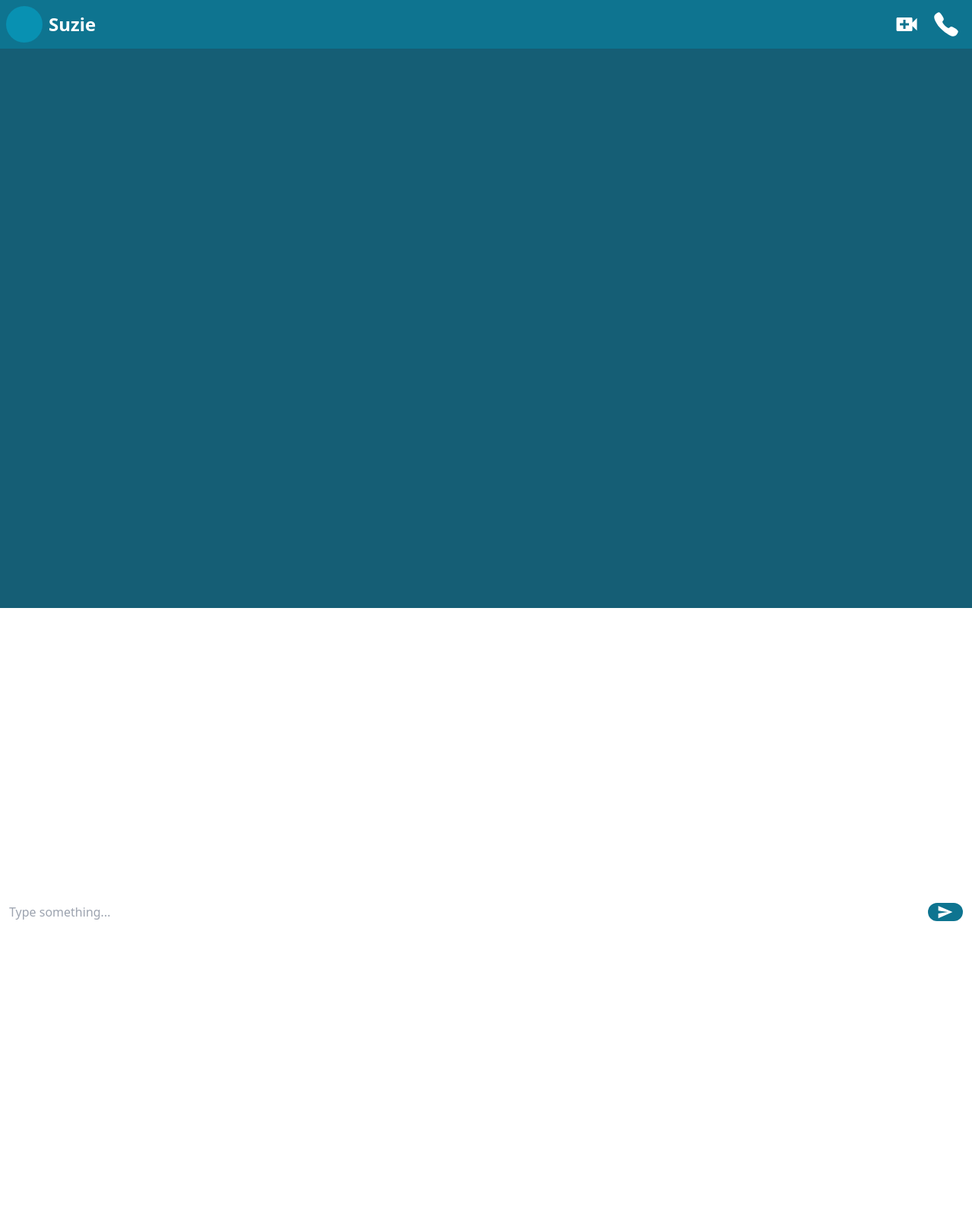
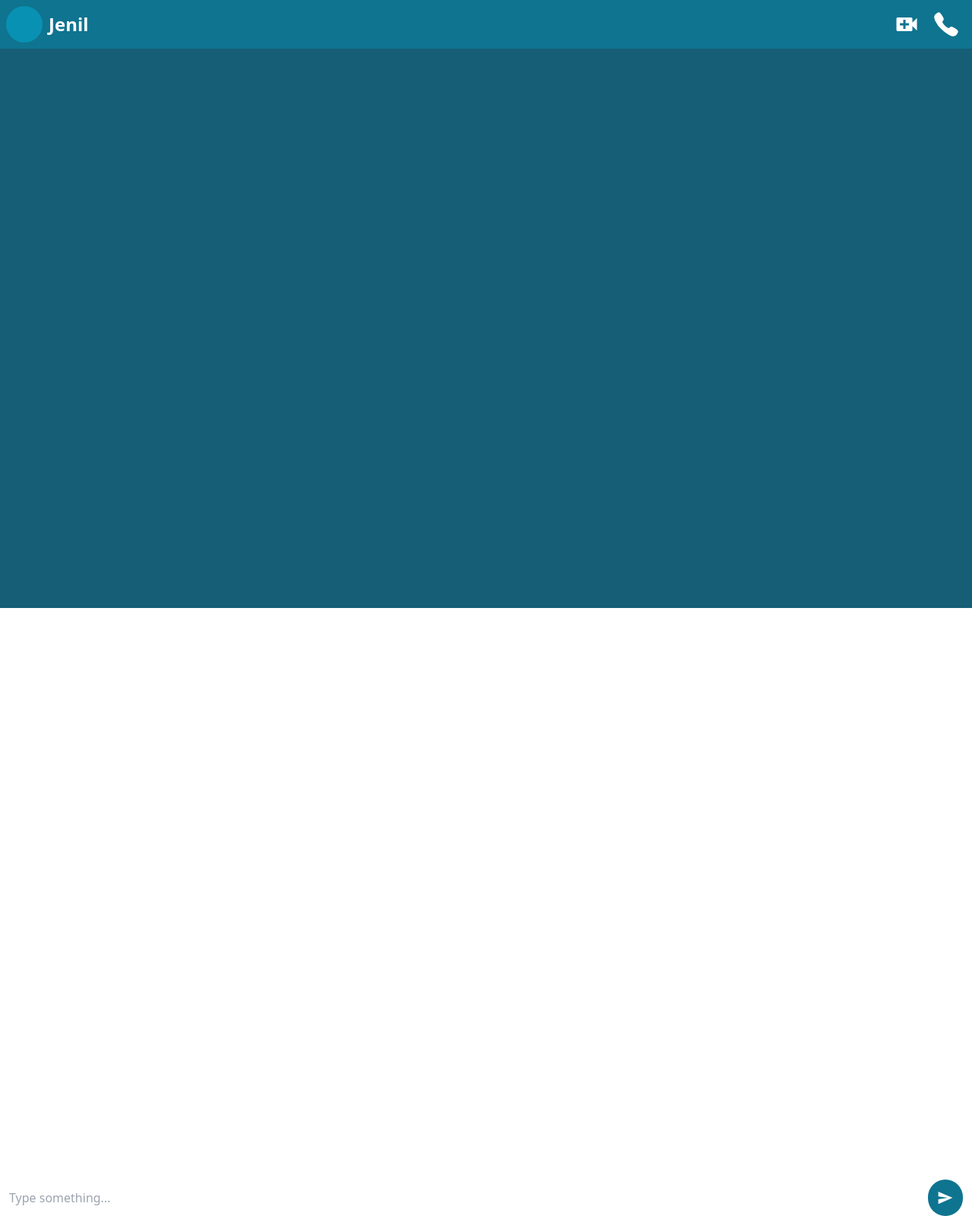
Before and after one commit to jenilparmar/chat_with_next, a Next.js app: page /ChatWindow in a window 1280 px wide. Shown: the whole page at 76% size. Built offline with nearby package versions, Linux system fonts and the light colour scheme.

Commit message:
Starting of work on chatwindow for developer communication

```diff
--- a/Components/Inbox.jsx
+++ b/Components/Inbox.jsx
@@ -2,6 +2,8 @@ import React from "react";
 import { signOut } from "next-auth/react";
 import { GoSignOut } from "react-icons/go";
 import ChatProfile from "./ChatProfile";
+import { AiOutlineWechat } from "react-icons/ai";
+
 const inbox = ({DATA}) => {
   return (
     <>
@@ -14,6 +16,8 @@ const inbox = ({DATA}) => {
      </button>
       </div>
       <ChatProfile/>
+      <AiOutlineWechat  className="text-white md:bottom-2  md:right-[38%]  self-center fixed bottom-4 right-4 text-4xl mr-2 mb-2 active:scale-95 active:text-gray-400" />
+
       </div>
     </div>
     </>
--- a/Components/Input.jsx
+++ b/Components/Input.jsx
@@ -1,20 +1,14 @@
-import React, { useEffect, useState } from 'react';
+import React, { useState } from 'react';
 import { IoSendSharp } from 'react-icons/io5';
-import getEmoji from './getemoji';
 
-function Input() {
+function Input({addMessage}) {
   const [message, setMessage] = useState('');
-  const [emojis, setEmojis] = useState([]);
 
-  const handleEmoji = () => {
-    const emojiArray = getEmoji(message); // Assuming getEmoji returns an array of emojis
+  const handleMessage=()=>{
+    addMessage(message);
+setMessage("")
 
-    // Create a new array with each emoji repeated 50 times
-    const repeatedEmojis = emojiArray.flatMap(emoji => Array.from({ length: 50 }, () => emoji));
-
-    setEmojis(repeatedEmojis);
-
-  };
+  }
 
   return (
     <div className='w-screen h-screen absolute top-0 flex flex-col-reverse'>
@@ -26,13 +20,14 @@ function Input() {
           type='text'
           name='chatbox'
           id='chatbox'
+          value={message}
           placeholder='Type something...'
           className='h-10 w-full text-black indent-2 rounded-lg bg-blue-50 placeholder:text-gray-500 placeholder:px-4'
         />
-
-<div className='bg-cyan-700 w-12 h12 rounded-full justify-center active:scale-95 flex'>
-<IoSendSharp onClick={handleEmoji} className='self-center text-xl  text-white' />
-</div>      </div>
+        <div className='bg-cyan-700 w-12 h-12 rounded-full justify-center active:scale-95 flex'>
+          <IoSendSharp onClick={handleMessage} className='self-center text-xl text-white' />
+        </div>
+      </div>
     </div>
   );
 }
--- a/pages/ChatWindow.jsx
+++ b/pages/ChatWindow.jsx
@@ -1,26 +1,35 @@
-import Input from "@/Components/Input";
-import React from "react";
+import React, { useState } from "react";
 import { MdVideoCall } from "react-icons/md";
 import { IoCall } from "react-icons/io5";
-import Image from "next/image";
+import Input from "@/Components/Input";
 
 function ChatWindow() {
+  const [messages, setMessages] = useState([]);
+
+  const addMessage = (message) => {
+    setMessages(prevMessages => [message]);
+  };
+
   return (
     <>
       <div className="w-screen h-screen bg-cyan-800 flex flex-col justify-between">
         <div className="w-full h-16 bg-cyan-700 flex flex-row items-center px-2 z-10">
           <div className="rounded-full w-12 h-12 bg-cyan-600"></div>
-          <p className="font-bold text-2xl px-2 text-white">Suzie</p>
+          <p className="font-bold text-2xl px-2 text-white">Jenil</p>
           <div className="ml-auto px-2 flex flex-row space-x-4 text-4xl text-white">
             <MdVideoCall />
             <IoCall />
           </div>
         </div>
-        <div className="flex-grow overflow-y-auto  p-4">
-
+        <div className="flex-col-reverse flex pb-16 md:w-full overflow-y-auto p-4">
+          {messages.map((message, index) => (
+            <div key={index} className="ml-8  md:w-9/12 text-white md:self-end md:mr-6 h-fit  transition-all scale-105 duration-100 bg-cyan-900 indent-4  mb-2 p-2 rounded-lg">
+              {message}
+            </div>
+          ))}
         </div>
       </div>
-      <Input />
+      <Input addMessage={addMessage} />
     </>
   );
 }
--- a/pages/Inbox.jsx
+++ b/pages/Inbox.jsx
@@ -2,7 +2,7 @@ import React from "react";
 import { signOut } from "next-auth/react";
 import { GoSignOut } from "react-icons/go";
 import ChatProfile from "@/Components/ChatProfile";
-
+import { AiOutlineWechat } from "react-icons/ai";
 const inbox = ({DATA}) => {
   return (
     <>
@@ -15,6 +15,7 @@ const inbox = ({DATA}) => {
      </button>
       </div>
       <ChatProfile/>
+      <AiOutlineWechat  className="text-white md:bottom-2  md:right-[38%]  self-center fixed bottom-4 right-4 text-4xl mr-2 mb-2 active:scale-95 active:text-gray-400" />
       </div>
     </div>
     </>
```
